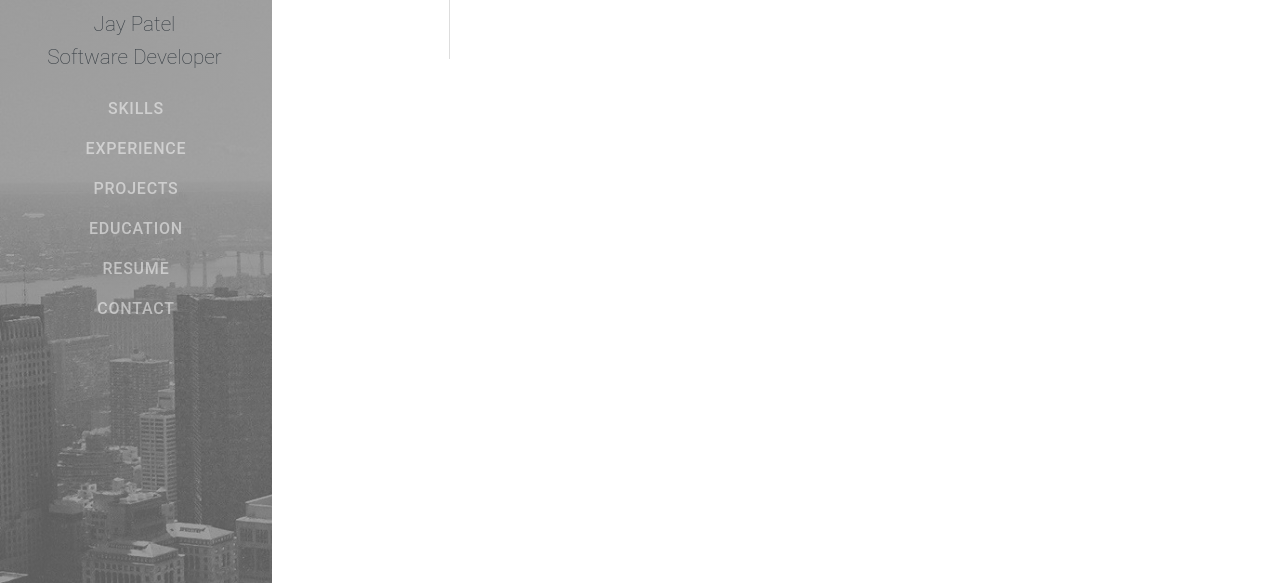
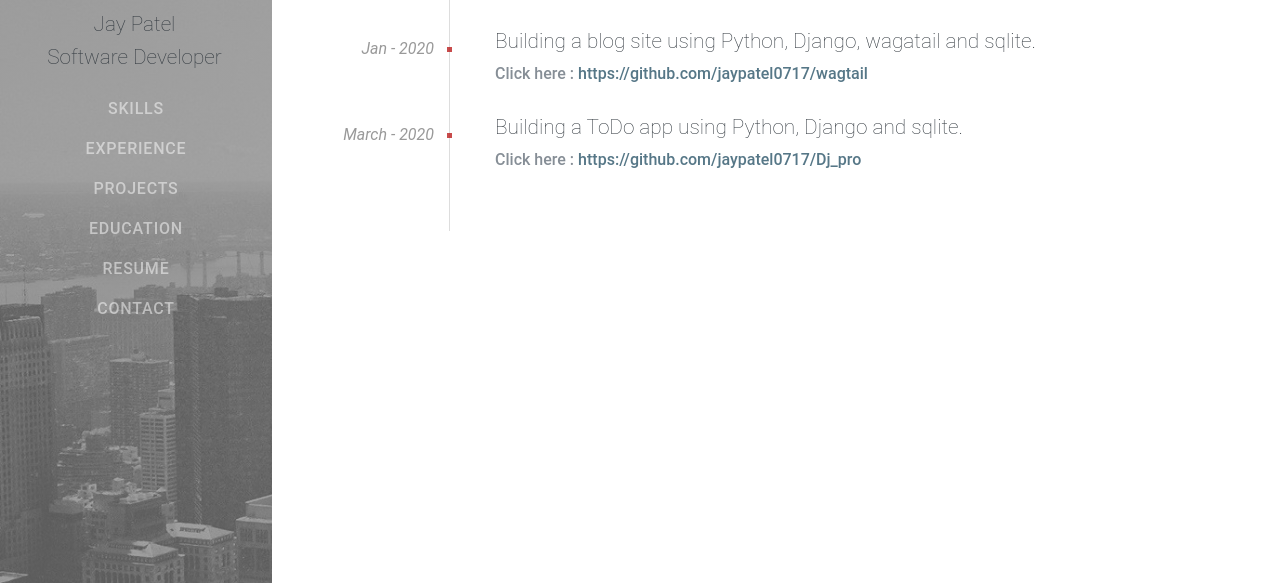
Before and after one commit to jaypatel0717/jaypatel0717.github.io, a website: page projects.html in a window 1280 px wide. Shown: the part 217-801 px from the top of the page. Drawn offline with Linux system fonts and the light colour scheme; files that its build step writes are made by us from their sources; files whose address does not match are found by name; a web font is replaced by a local one.

Commit message:
add project list

```diff
--- a/projects.html
+++ b/projects.html
@@ -76,18 +76,6 @@
       <div class="w-100">
         <h2 class="mb-5">Projects</h2>
 
-       <!-- <div class="resume-item d-flex flex-column flex-md-row justify-content-between mb-5">
-          <div class="resume-content">
-            <h3 class="">Parul University, India</h3>
-            <div class="subheading mb-3">Bachelor's of Information Technology</div>
-            <div>Information Technology(IT)</div>
-
-          </div>
-          <div class="resume-date text-md-right">
-            <span class="text-primary">August 2008 - December 2011</span>
-          </div>
-        </div>-->
-
         <div class="first">
           <div class="resume-item d-flex flex-column flex-md-row justify-content-between">
             <div class="timeline_element-date">
@@ -100,23 +88,35 @@
           </div>
         </div>
 
+        <div class="first">
+          <div class="resume-item d-flex flex-column flex-md-row justify-content-between">
+            <div class="timeline_element-date">
+              <time class="timeline_element-date-text">Jan - 2020</time>
+            </div>
+            <div class="resume-content">
+              <h3 class="">Building a blog site using Python, Django, wagatail and sqlite.</h3>
+             <div class="subheading mb-1">Click here : <a href="https://github.com/jaypatel0717/wagtail" target="_blank">https://github.com/jaypatel0717/wagtail</a></div>
+            </div>
+          </div>
+        </div>
 
-
-       <!-- <div class="resume-item d-flex flex-column flex-md-row justify-content-between">
-          <div class="resume-content">
-            <h3 class="mb-0">James Buchanan High School</h3>
-            <div class="subheading mb-3">Technology Magnet Program</div>
-            <p>GPA: 3.56</p>
+        <div class="first">
+          <div class="resume-item d-flex flex-column flex-md-row justify-content-between">
+            <div class="timeline_element-date">
+              <time class="timeline_element-date-text">March - 2020</time>
+            </div>
+            <div class="resume-content">
+              <h3 class="">Building a ToDo app using Python, Django and sqlite.</h3>
+             <div class="subheading mb-1">Click here : <a href="https://github.com/jaypatel0717/Dj_pro" target="_blank">https://github.com/jaypatel0717/Dj_pro</a></div>
+            </div>
           </div>
-          <div class="resume-date text-md-right">
-            <span class="text-primary">August 2002 - May 2006</span>
-          </div>
-        </div>-->
+        </div>
 
       </div>
     </section>
 
     </div>
+
 
 
 
```
